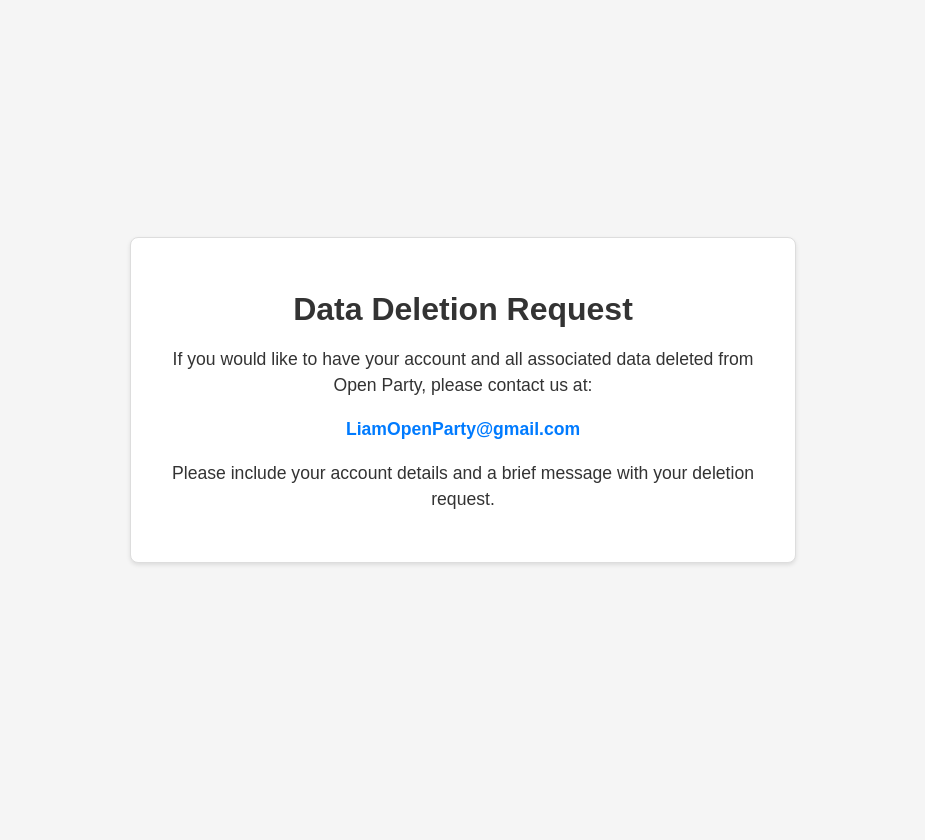
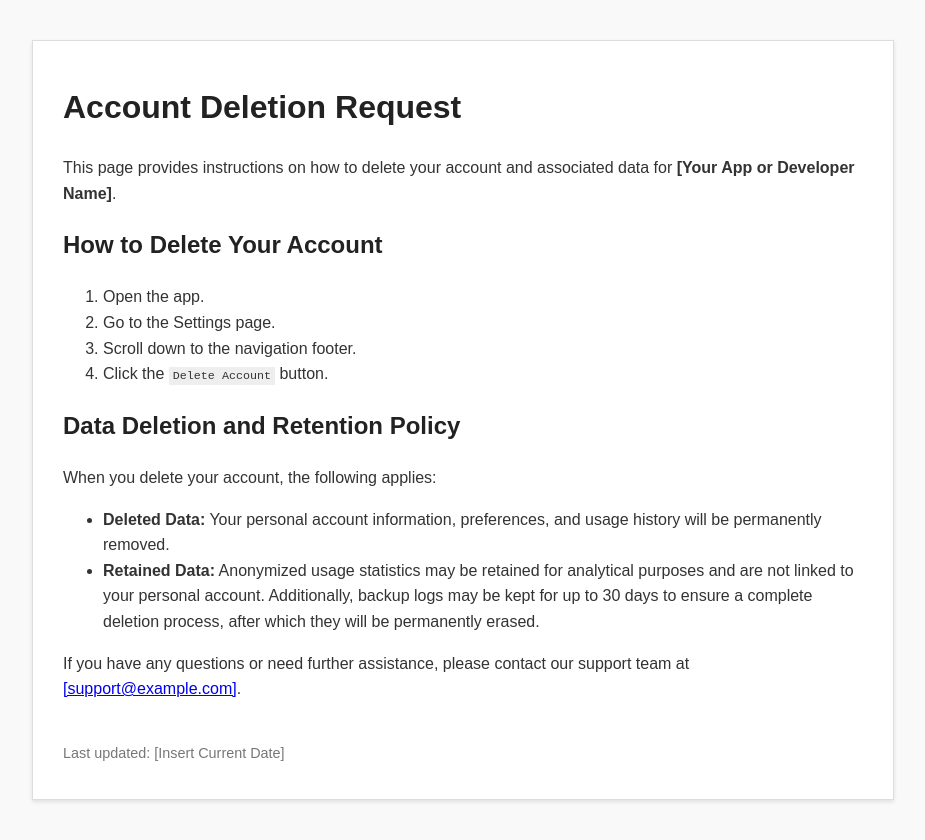
Before and after one commit to Liam-Robertson/Open-Party, a plain HTML site: page delete-data.html in a window 1280 px wide. Shown: the whole page, without its empty margins (177-1102 px from the left). Before the commit the page ends 800 px from the top, so only its background shows below. Drawn offline with Linux system fonts and the light colour scheme.

Commit message:
Update delete-data.html

```diff
--- a/delete-data.html
+++ b/delete-data.html
@@ -2,57 +2,64 @@
 <html lang="en">
 <head>
   <meta charset="UTF-8">
-  <meta name="viewport" content="width=device-width, initial-scale=1.0">
-  <title>Data Deletion Request - Open Party</title>
+  <meta name="viewport" content="width=device-width, initial-scale=1">
+  <title>Account Deletion Request - [Your App or Developer Name]</title>
   <style>
     body {
       font-family: Arial, sans-serif;
-      background-color: #f5f5f5;
-      margin: 0;
-      padding: 0;
-      display: flex;
-      align-items: center;
-      justify-content: center;
-      height: 100vh;
+      margin: 40px;
+      line-height: 1.6;
+      background-color: #f9f9f9;
       color: #333;
     }
+    h1, h2 {
+      color: #222;
+    }
+    code {
+      background-color: #eee;
+      padding: 2px 4px;
+      font-size: 90%;
+    }
     .container {
-      background: #fff;
+      max-width: 800px;
+      margin: 0 auto;
+      background-color: #fff;
+      padding: 20px 30px;
       border: 1px solid #ddd;
-      border-radius: 8px;
-      padding: 2em;
-      max-width: 600px;
       box-shadow: 0 2px 4px rgba(0,0,0,0.1);
-      text-align: center;
     }
-    h1 {
-      margin-bottom: 0.5em;
-    }
-    p {
-      font-size: 1.1em;
-      line-height: 1.5;
-    }
-    a {
-      color: #007BFF;
-      text-decoration: none;
-    }
-    a:hover {
-      text-decoration: underline;
+    footer {
+      margin-top: 40px;
+      font-size: 0.9em;
+      color: #777;
     }
   </style>
 </head>
 <body>
   <div class="container">
-    <h1>Data Deletion Request</h1>
-    <p>
-      If you would like to have your account and all associated data deleted from Open Party, please contact us at:
-    </p>
-    <p>
-      <strong><a href="mailto:LiamOpenParty@gmail.com">LiamOpenParty@gmail.com</a></strong>
-    </p>
-    <p>
-      Please include your account details and a brief message with your deletion request.
-    </p>
+    <h1>Account Deletion Request</h1>
+    <p>This page provides instructions on how to delete your account and associated data for <strong>[Your App or Developer Name]</strong>.</p>
+
+    <h2>How to Delete Your Account</h2>
+    <ol>
+      <li>Open the app.</li>
+      <li>Go to the Settings page.</li>
+      <li>Scroll down to the navigation footer.</li>
+      <li>Click the <code>Delete Account</code> button.</li>
+    </ol>
+
+    <h2>Data Deletion and Retention Policy</h2>
+    <p>When you delete your account, the following applies:</p>
+    <ul>
+      <li><strong>Deleted Data:</strong> Your personal account information, preferences, and usage history will be permanently removed.</li>
+      <li><strong>Retained Data:</strong> Anonymized usage statistics may be retained for analytical purposes and are not linked to your personal account. Additionally, backup logs may be kept for up to 30 days to ensure a complete deletion process, after which they will be permanently erased.</li>
+    </ul>
+
+    <p>If you have any questions or need further assistance, please contact our support team at <a href="mailto:[support@example.com]">[support@example.com]</a>.</p>
+
+    <footer>
+      <p>Last updated: [Insert Current Date]</p>
+    </footer>
   </div>
 </body>
 </html>
```
